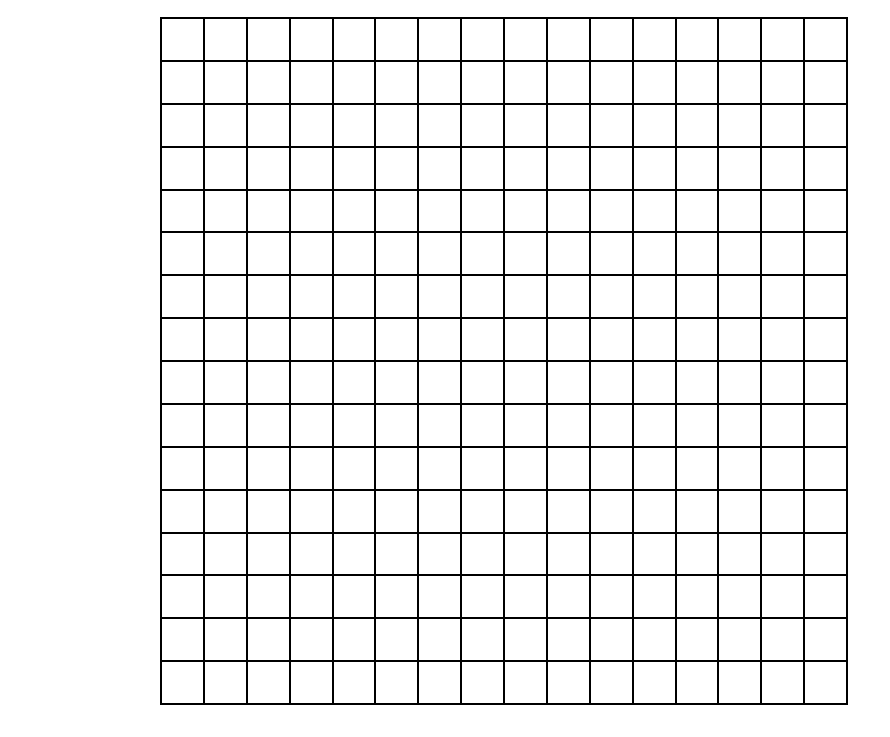
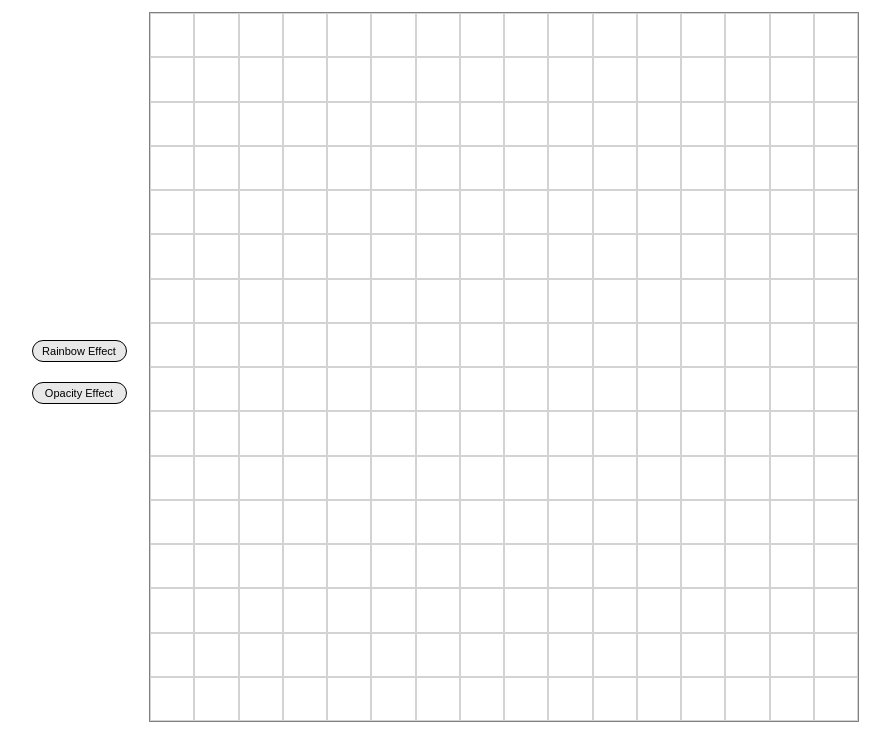
Before and after one commit to Ilaria44/etch-a-sketch, a plain HTML site: page index.html in a window 1280 px wide. Shown: the part 63-800 px from the top of the page, without its empty margins (136-1026 px from the left). Drawn offline with Linux system fonts and the light colour scheme.

Commit message:
add control buttons

```diff
--- a/index.html
+++ b/index.html
@@ -12,7 +12,14 @@
     <h1>Etch a Sketch</h1>
     <button id="new-grid">New Grid</button>
   </header>
-  <div class="container"></div>
+
+  <div class="container">
+    <div class="controls">
+      <button id="rainbow">Rainbow Effect</button>
+      <button id="opacity">Opacity Effect</button>
+    </div>
+    <div class="grid"></div>
+  </div>
 
   <script src="main.js"></script>
 </body>
--- a/main.js
+++ b/main.js
@@ -1,6 +1,6 @@
 //create a 16x16 grid of divs - loop through creating one div 16 times for a single line, then outer loop to repeat that 16 times for the rows
 
-let gridContainer = document.querySelector(".container");
+let gridContainer = document.querySelector(".grid");
 
 
 for (i = 0; i < 16; i++) {
--- a/style.css
+++ b/style.css
@@ -5,7 +5,7 @@
 html, body {
   margin: 0;
   padding: 0;
-
+  min-width: fit-content;
 }
 
 h1 {
@@ -20,10 +20,11 @@ h1 {
   text-wrap: nowrap;
 }
 
-.container {
-  margin: 15px;
+.grid {
+  margin-bottom: 10px;
+  margin-right: 130px;
   padding: 5px;
-  max-height: calc(100vh - 92px);
+  max-height: calc(100vh - 70px); /* height minus header */
 
   display: flex;
   flex-direction: column;
@@ -32,34 +33,34 @@ h1 {
 
 .row {
   display: flex;
-  width: calc(100vh - 92px - 20px);
+  width: calc(100vh - 70px - 20px); /*same as height: height minus header minus margin/padding */
   float: none;
-  border-left: 0.5px solid black;
-  border-right: 0.5px solid black;
+  border-left: 0.5px solid gray;
+  border-right: 0.5px solid gray;
 }
 
 .row:first-of-type {
-  border-top: 0.5px solid black;
+  border-top: 0.5px solid gray;
 }
 
 .row:last-of-type {
-  border-bottom: 0.5px solid black;
+  border-bottom: 0.5px solid gray;
 }
 
 .square {
   /*height: calc((100vw - 69px)/16); */
   aspect-ratio: 1/1;
   flex: auto;
-  border: 0.5px solid black;
+  border: 0.5px solid lightgray;
 
 }
 
 .active {
-  background-color: cornflowerblue;
+  background-color: rgb(80, 80, 80);
 }
 
 header {
-  margin: 0 auto;
+  margin: 0 auto 10px auto;
   display: flex;
   justify-content: space-around;
   align-items: center;
@@ -68,17 +69,39 @@ header {
   width: calc(100vh - 92px - 20px);
 }
 
-header button {
+button {
   background-color: rgb(232, 232, 232);
   max-height: 35px;
   min-height: 22px;
-  width: 60px;
   border: 1.5px solid black;
   border-radius: 30px;
   font-size: 11px;
+}
+
+header button {
+  width: 60px;
+}
+
+.controls button {
+  width: 95px;
 }
 
 .btn-clicked {
   background-color: rgb(192, 192, 192);
   font-weight: bold;
 }
+
+.container {
+  display: flex;
+  justify-content: center;
+}
+
+.controls {
+  display: flex;
+  flex-direction: column;
+  justify-content: center;
+  align-items: center;
+  gap: 20px;
+  width: 100px;
+  margin: 15px;
+}
```
